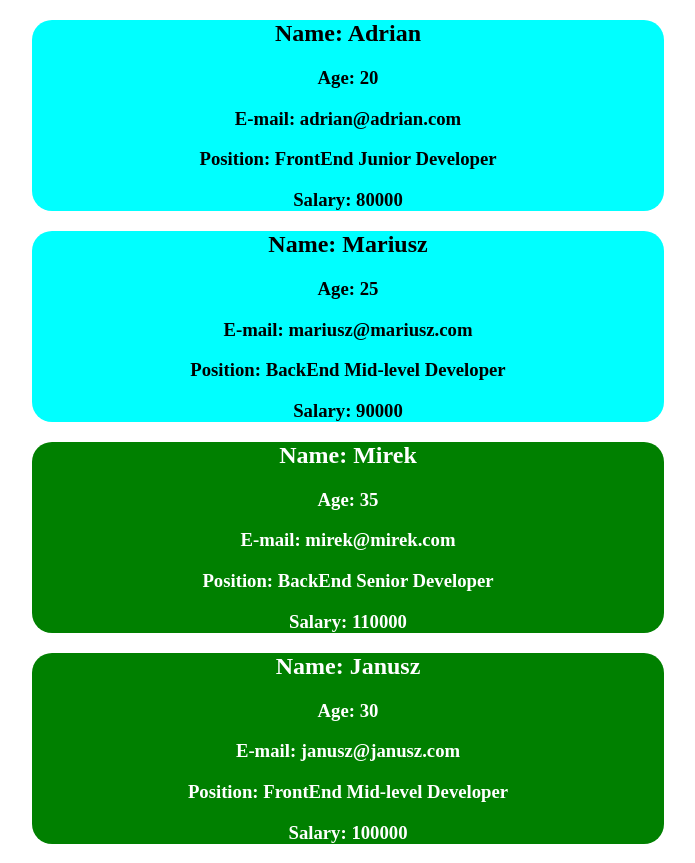
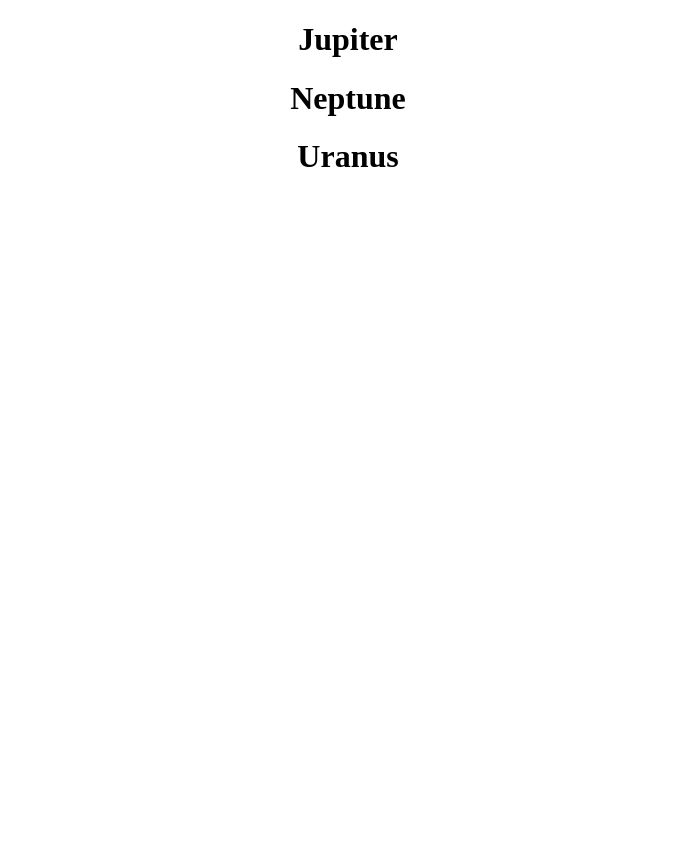
Before and after one commit to TraktCH/ReactFirstSteps, a React (Create React App) app: page / in a window 1280 px wide. Shown: the whole page, without its empty margins (292-987 px from the left). After the commit the page ends 800 px from the top, so only its background shows below. Built offline with nearby package versions, Linux system fonts and the light colour scheme.

Commit message:
added file for component, done second assignment

```diff
--- a/src/App.js
+++ b/src/App.js
@@ -1,28 +1,29 @@
 import './App.css';
+import {DisplayIfGasGiant} from './DisplayPlanets'
 
 function App() {
+
+  const planets = [
+    {name: "Mars" ,    isGasGiant: false},
+    {name: "Earth" ,   isGasGiant: false},
+    {name: "Jupiter" , isGasGiant: true},
+    {name: "Venus" ,   isGasGiant: false},
+    {name: "Neptune" , isGasGiant: true},
+    {name: "Uranus" ,  isGasGiant: true}
+  ];
+
   return (
     <div className="App">
-      <Employee name="Adrian"  age={20} email="adrian@adrian.com"   position="FrontEnd" salary={80000}/>
-      <Employee name="Mariusz" age={25} email="mariusz@mariusz.com" position="BackEnd"  salary={90000}/>
-      <Employee name="Mirek"   age={35} email="mirek@mirek.com"     position="BackEnd"  salary={110000}/>
-      <Employee name="Janusz"  age={30} email="janusz@janusz.com"   position="FrontEnd" salary={100000}/>
+      {planets.map((planet, key) => {
+        return(
+          <div>
+           {planet.isGasGiant && <DisplayIfGasGiant name={planet.name} key={key}/>}
+          </div>
+        );
+      })}
     </div>
   );
 };
 
-const Employee = (props) => {
-  // added background and font color change based on salary
-  // added position based on age
-  return (
-    <div className='ViewCard' style={{backgroundColor:props.salary>=100000 ? "green": "cyan", color:props.salary<100000 && "black"}}>
-      <h2>Name: {props.name}</h2>
-      <h3>Age: {props.age}</h3>
-      <h3>E-mail: {props.email}</h3>
-      <h3>Position: {props.position} {props.age < 25 ? "Junior Developer" : props.age < 35 ? "Mid-level Developer" : "Senior Developer"}</h3>
-      <h3>Salary: {props.salary}</h3>
-    </div>
-  );
-}
 
 export default App;
--- /dev/null
+++ b/src/DisplayPlanets.js
@@ -0,0 +1,5 @@
+export const DisplayIfGasGiant = (props) => {
+    return (
+        <h1>{props.name}</h1>
+    );
+}
```
